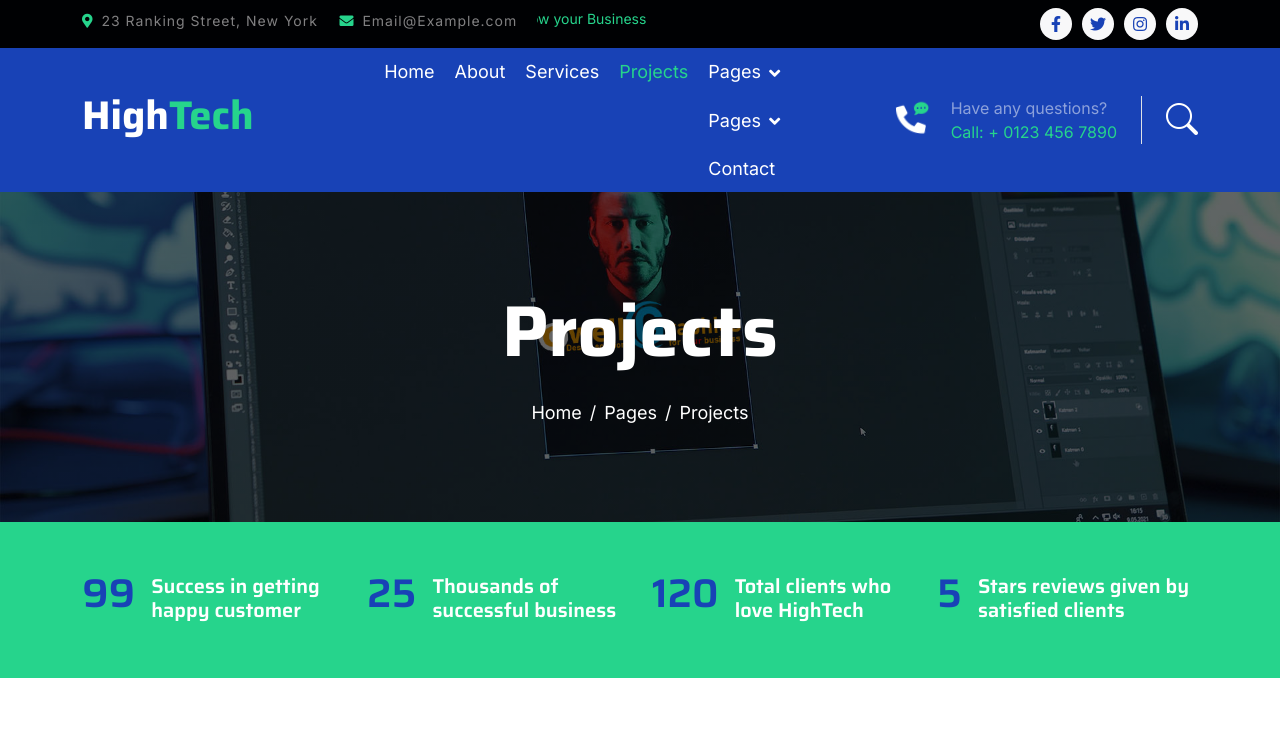
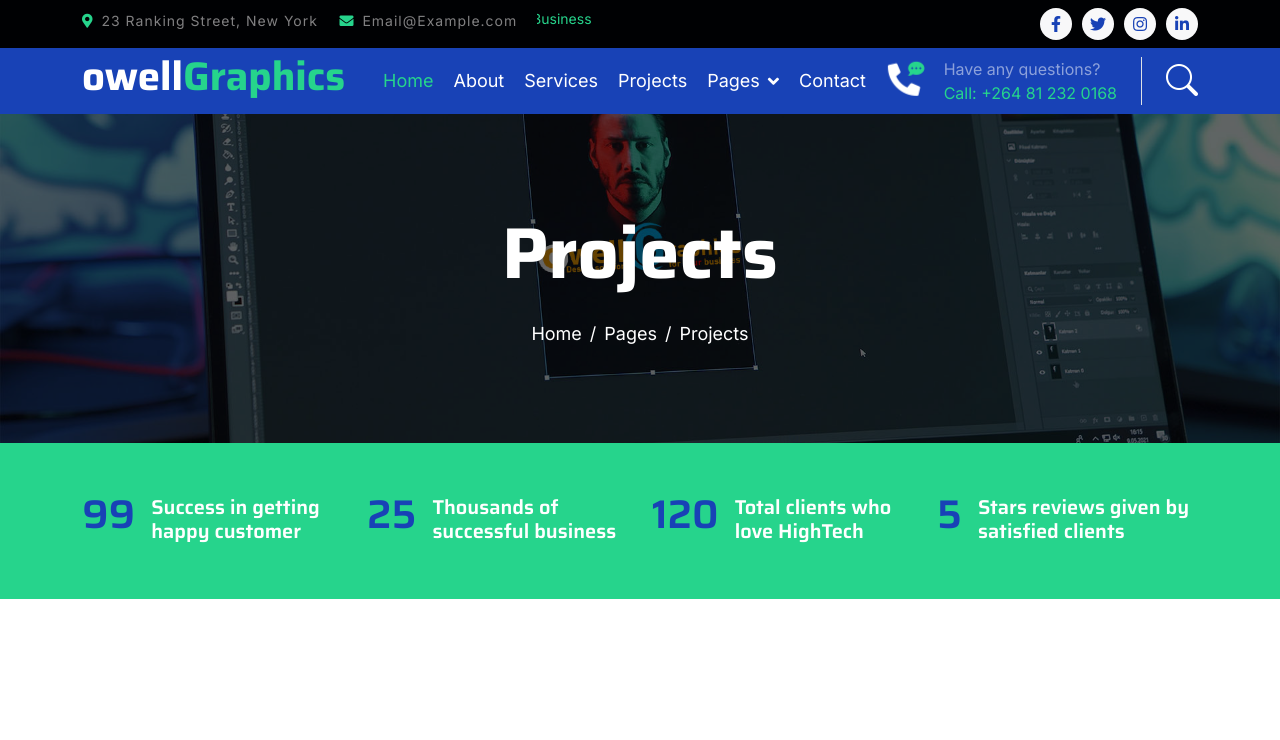
Before and after one commit to owellJouvanoh/owellgraphics, a plain HTML site: page project.html in a window 1280 px wide. Shown: the top 740 px of the page. Drawn offline with nearby package versions, Linux system fonts and the light colour scheme.

Commit message:
Update project.html

```diff
--- a/project.html
+++ b/project.html
@@ -60,20 +60,18 @@
             <div class="container">
                 <nav class="navbar navbar-dark navbar-expand-lg py-0">
                     <a href="index.html" class="navbar-brand">
-                        <h1 class="text-white fw-bold d-block">High<span class="text-secondary">Tech</span> </h1>
+                        <h1 class="text-white fw-bold d-block">owell<span class="text-secondary">Graphics</span> </h1>
                     </a>
                     <button type="button" class="navbar-toggler me-0" data-bs-toggle="collapse" data-bs-target="#navbarCollapse">
                         <span class="navbar-toggler-icon"></span>
                     </button>
                     <div class="collapse navbar-collapse bg-transparent" id="navbarCollapse">
                         <div class="navbar-nav ms-auto mx-xl-auto p-0">
-                            <a href="index.html" class="nav-item nav-link">Home</a>
+                            <a href="index.html" class="nav-item nav-link active text-secondary">Home</a>
                             <a href="about.html" class="nav-item nav-link">About</a>
                             <a href="service.html" class="nav-item nav-link">Services</a>
-                            <a href="project.html" class="nav-item nav-link active">Projects</a>
+                            <a href="project.html" class="nav-item nav-link">Projects</a>
                             <div class="nav-item dropdown">
-                                <a href="#" class="nav-link dropdown-toggle" data-bs-toggle="dropdown">Pages</a>
-                                <div class="nav-item dropdown">
                                 <a href="#" class="nav-link dropdown-toggle" data-bs-toggle="dropdown">Pages</a>
                                 <div class="dropdown-menu rounded">
 
@@ -96,7 +94,7 @@
                         </div>
                         <div class="d-flex flex-column pe-4 border-end">
                             <span class="text-white-50">Have any questions?</span>
-                            <span class="text-secondary">Call: + 0123 456 7890</span>
+                            <span class="text-secondary">Call: +264 81 232 0168</span>
                         </div>
                         <div class="d-flex align-items-center justify-content-center ms-4 ">
                             <a href="#"><i class="bi bi-search text-white fa-2x"></i> </a>
@@ -106,6 +104,7 @@
             </div>
         </div>
         <!-- Navbar End -->
+
 
 
         <!-- Page Header Start -->
```
